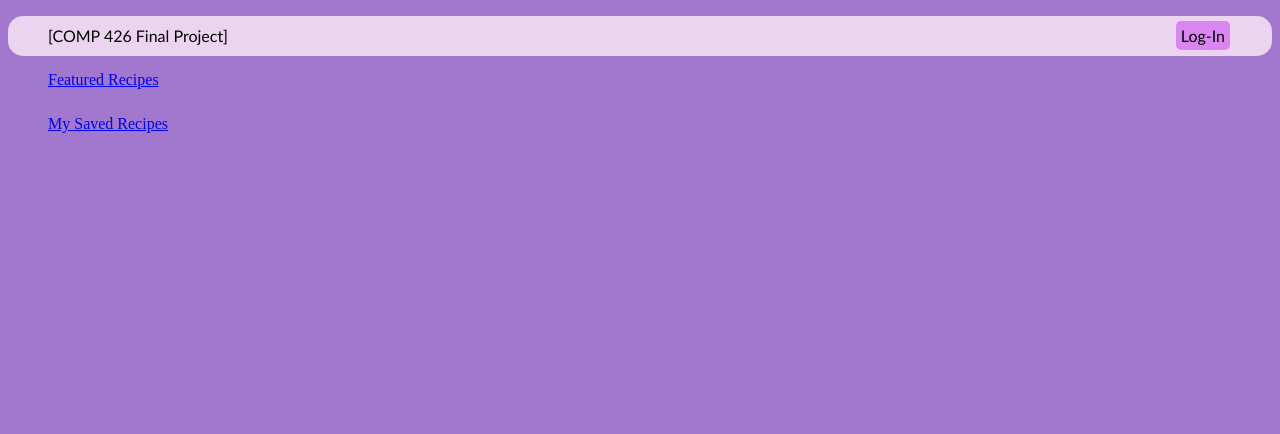
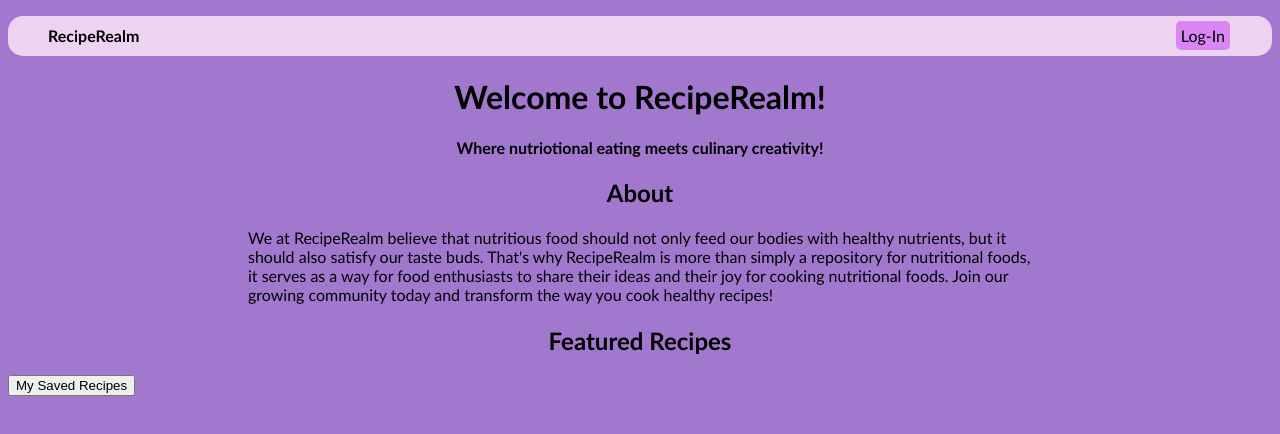
Before and after one commit to nshulse/COMP426-Project, a website: page public/index.html in a window 1280 px wide. Drawn offline with Linux system fonts and the light colour scheme; no server answers.

Commit message:
Updated index.html

```diff
--- a/public/index.html
+++ b/public/index.html
@@ -2,25 +2,31 @@
 <html lang="en">
   <head>
     <meta charset="UTF-8" />
-    <title>Pending Title</title>
+    <title>Home</title>
     <link rel="stylesheet" href="/css/styles.css" />
+    <script type="module" src="js/featured.js"></script>
   </head>
   <body>
+    <div class="container">
       <div class="menu">
         <ul class="title">
-        <li>[COMP 426 Final Project]</li>
+          <li style="font-weight: bold;">RecipeRealm</li>
+          <!-- <li>
+            <a href="featured.html" class="featured-button">Featured Recipes</a>
+          </li> -->
         </ul>
         <ul class="log-in">
           <li><a href="login.html" class="log-in-button">Log-In</a></li>
         </ul>
-      <ul class="featured">
-        <li>
-          <a href="featured.html" class="featured-button">Featured Recipes</a>
-        </li>
-      </ul>
-      <ul class="saved">
-        <li><a href="saved.html" class="saved-button">My Saved Recipes</a></li>
-      </ul>
       </div>
+    </div>
+    <h1 class="center text">Welcome to RecipeRealm!</h1>
+    <h4 class="center text">Where nutriotional eating meets culinary creativity!</h4>
+    <h2 class="center text">About</h2>
+    <h4 class="center text" style="font-weight: normal; margin-left: 15em; margin-right: 15em;">We at RecipeRealm believe that nutritious food should not only feed our bodies with healthy nutrients, but it should also satisfy our taste buds.
+     That's why RecipeRealm is more than simply a repository for nutritional foods, it serves as a way for food enthusiasts to share their ideas and their joy for cooking nutritional foods.
+     Join our growing community today and transform the way you cook healthy recipes!</h4>
+    <h2 class="center text">Featured Recipes</h2>
+    <div id="featured_list"></div>
   </body>
 </html>
```
Lines whose indentation alone changed are shown as unchanged.
